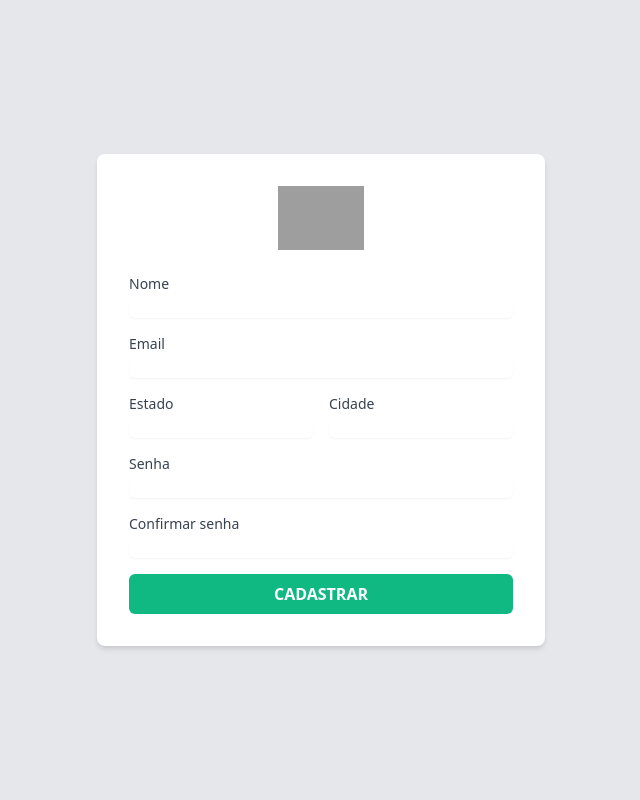
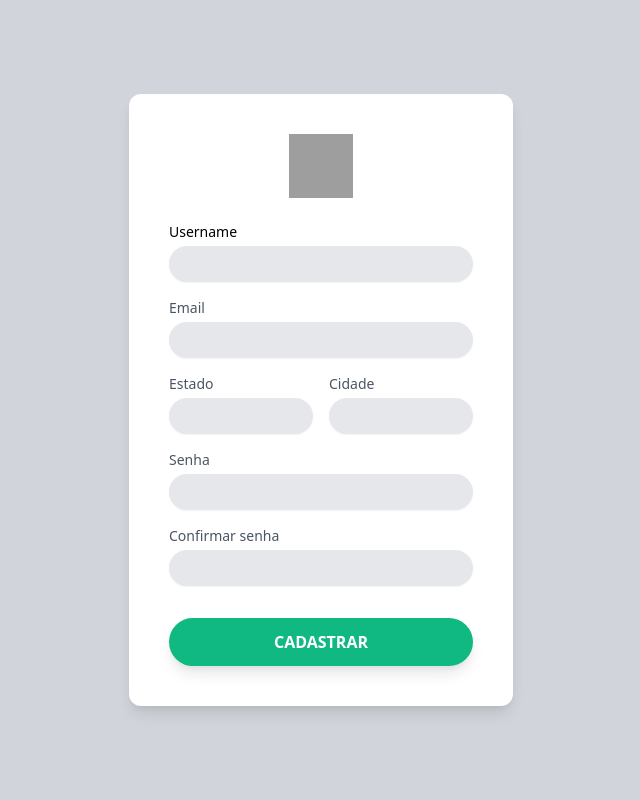
Before and after one commit to biacosta7/agras, a Django app: page /auth/cadastro/ in a window 1280 px wide. Shown: the whole page, without its empty margins (319-959 px from the left). Run offline with Django 5.2, Linux system fonts and the light colour scheme; grey boxes are pictures that could not be loaded.

Commit message:
Ajustando cadastro

```diff
--- a/users/templates/cadastro.html
+++ b/users/templates/cadastro.html
@@ -6,52 +6,54 @@
     <title>Formulário de Cadastro</title>
     <link href="https://cdn.jsdelivr.net/npm/tailwindcss@2.2.19/dist/tailwind.min.css" rel="stylesheet">
 </head>
-<body class="bg-gray-200 flex items-center justify-center min-h-screen">
-    <div class="bg-white p-8 rounded-lg shadow-md w-full max-w-md">
+<body class="bg-gray-300 flex items-center justify-center min-h-screen">
+    <div class="bg-white p-10 rounded-xl shadow-lg w-full max-w-sm">
         <div class="flex justify-center mb-6">
             <!-- Logo -->
-            <img src="URL_DA_LOGO" alt="Logo" class="h-16">
+            <img src="https://cdn.discordapp.com/attachments/1225636504869671093/1288213854181916722/image.png?ex=66f45e24&is=66f30ca4&hm=2d15154bd066d7f89be48743176771dad0c4a00b12503c102b3b3843f2de0855&" alt="Logo" class="h-16 w-16">
         </div>
+
         <form action="{% url 'cadastro' %}" method="POST" class="space-y-4">{% csrf_token %}
+
             <!-- Campo Nome -->
             <div>
-                <label for="username" class="block text-sm font-medium text-gray-700">Nome</label>
-                <input type="text" name="username" id="username" class="mt-1 block w-full rounded-md border-gray-300 shadow-sm focus:ring-green-500 focus:border-green-500 sm:text-sm" required>
+                <label for="username" class="block text-sm font-medium text-grey-600">Username</label>
+                <input type="text" name="username" id="username" class="mt-1 block w-full rounded-full bg-gray-200 border-gray-300 shadow-sm focus:ring-green-500 focus:border-green-500 sm:text-sm px-4 py-2" required>
             </div>
 
             <!-- Campo Email -->
             <div>
-                <label for="email" class="block text-sm font-medium text-gray-700">Email</label>
-                <input type="email" name="email" id="email" class="mt-1 block w-full rounded-md border-gray-300 shadow-sm focus:ring-green-500 focus:border-green-500 sm:text-sm" required>
+                <label for="email" class="block text-sm font-medium text-gray-600">Email</label>
+                <input type="email" name="email" id="email" class="mt-1 block w-full rounded-full bg-gray-200 border-gray-300 shadow-sm focus:ring-green-500 focus:border-green-500 sm:text-sm px-4 py-2" required>
             </div>
 
             <!-- Campos Estado e Cidade -->
             <div class="grid grid-cols-2 gap-4">
                 <div>
-                    <label for="estado" class="block text-sm font-medium text-gray-700">Estado</label>
-                    <input type="text" name="estado" id="estado" class="mt-1 block w-full rounded-md border-gray-300 shadow-sm focus:ring-green-500 focus:border-green-500 sm:text-sm" required>
+                    <label for="estado" class="block text-sm font-medium text-gray-600">Estado</label>
+                    <input type="text" name="estado" id="estado" class="mt-1 block w-full rounded-full bg-gray-200 border-gray-300 shadow-sm focus:ring-green-500 focus:border-green-500 sm:text-sm px-4 py-2" required>
                 </div>
                 <div>
-                    <label for="cidade" class="block text-sm font-medium text-gray-700">Cidade</label>
-                    <input type="text" name="cidade" id="cidade" class="mt-1 block w-full rounded-md border-gray-300 shadow-sm focus:ring-green-500 focus:border-green-500 sm:text-sm" required>
+                    <label for="cidade" class="block text-sm font-medium text-gray-600">Cidade</label>
+                    <input type="text" name="cidade" id="cidade" class="mt-1 block w-full rounded-full bg-gray-200 border-gray-300 shadow-sm focus:ring-green-500 focus:border-green-500 sm:text-sm px-4 py-2" required>
                 </div>
             </div>
 
             <!-- Campo Senha -->
             <div>
-                <label for="password" class="block text-sm font-medium text-gray-700">Senha</label>
-                <input type="password" name="senha" id="password" autocomplete="current-password" class="mt-1 block w-full rounded-md border-gray-300 shadow-sm focus:ring-green-500 focus:border-green-500 sm:text-sm" required>
+                <label for="senha" class="block text-sm font-medium text-gray-600">Senha</label>
+                <input type="password" name="senha" id="senha" class="mt-1 block w-full rounded-full bg-gray-200 border-gray-300 shadow-sm focus:ring-green-500 focus:border-green-500 sm:text-sm px-4 py-2" required>
             </div>
 
             <!-- Campo Confirmar Senha -->
             <div>
-                <label for="confirmar_senha" class="block text-sm font-medium text-gray-700">Confirmar senha</label>
-                <input type="password" name="confirmar_senha" id="confirmar_senha" class="mt-1 block w-full rounded-md border-gray-300 shadow-sm focus:ring-green-500 focus:border-green-500 sm:text-sm" required>
+                <label for="confirmar_senha" class="block text-sm font-medium text-gray-600">Confirmar senha</label>
+                <input type="password" name="confirmar_senha" id="confirmar_senha" class="mt-1 block w-full rounded-full bg-gray-200 border-gray-300 shadow-sm focus:ring-green-500 focus:border-green-500 sm:text-sm px-4 py-2" required>
             </div>
 
             <!-- Botão Cadastrar -->
-            <div>
-                <button type="submit" class="w-full bg-green-500 text-white font-bold py-2 rounded-md hover:bg-green-600 focus:outline-none focus:ring-2 focus:ring-offset-2 focus:ring-green-500">
+            <div class="pt-4">
+                <button type="submit" class="w-full bg-green-500 text-white font-bold py-3 rounded-full shadow-lg hover:bg-green-600 transition duration-300">
                     CADASTRAR
                 </button>
             </div>
```
